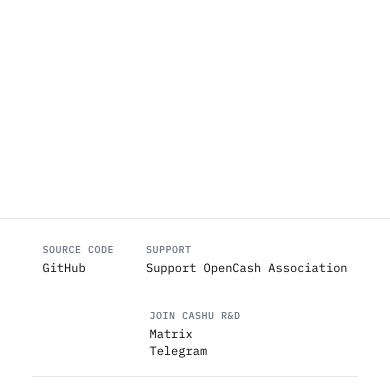
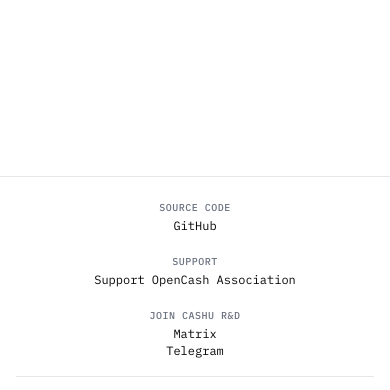
Before and after one commit to thesimplekid/iscashucustodial.com, a plain HTML site: page index.html in a window 390 px wide. Shown: the part 346-736 px from the top of the page. Drawn offline with Linux system fonts and the light colour scheme.

Commit message:
Fix footer layout on mobile

```diff
--- a/index.html
+++ b/index.html
@@ -60,7 +60,7 @@
         }
 
         footer {
-            padding: 1.5rem 2rem;
+            padding: 1.5rem 1rem;
             border-top: 1px solid var(--border);
             font-size: 0.75rem;
         }
@@ -70,8 +70,17 @@
             margin: 0 auto;
             display: flex;
             justify-content: center;
-            gap: 2rem;
+            gap: 1.5rem 2rem;
             flex-wrap: wrap;
+        }
+
+        @media (max-width: 480px) {
+            .footer-content {
+                flex-direction: column;
+                align-items: center;
+                text-align: center;
+                gap: 1.25rem;
+            }
         }
 
         .footer-section h3 {
```
